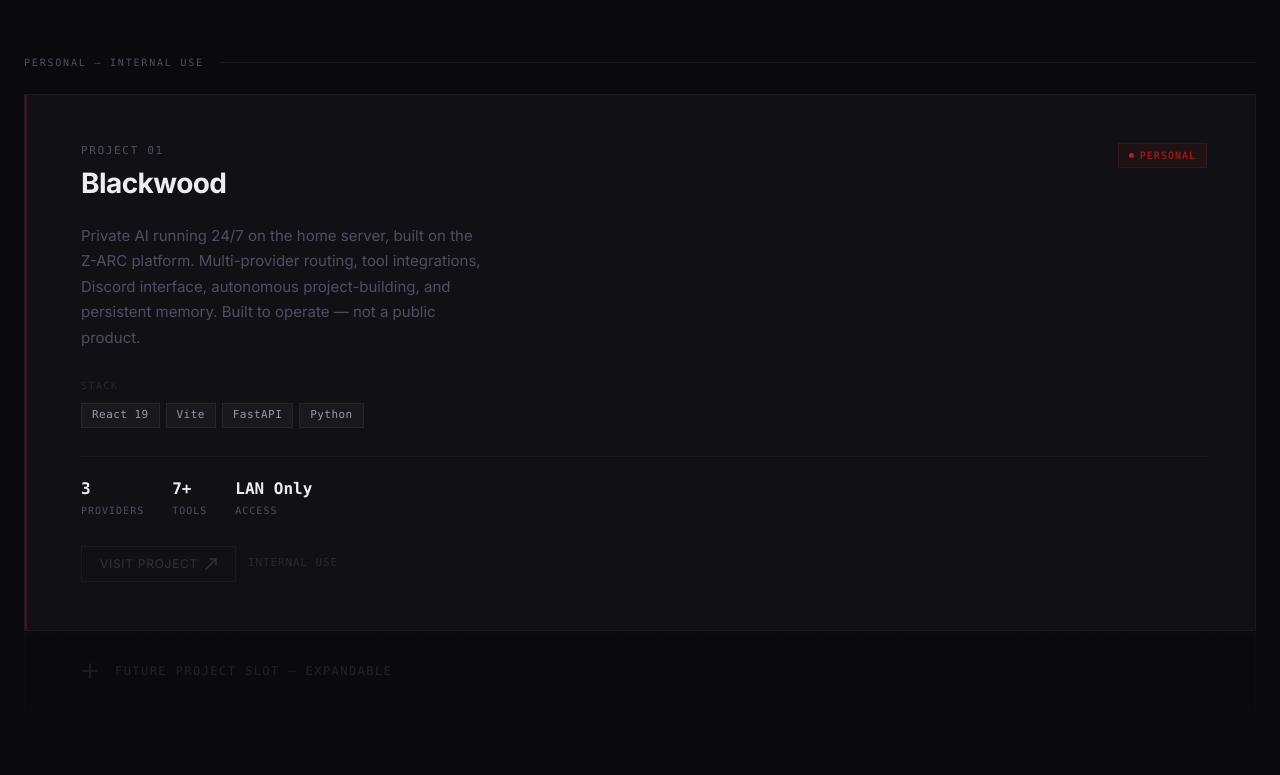
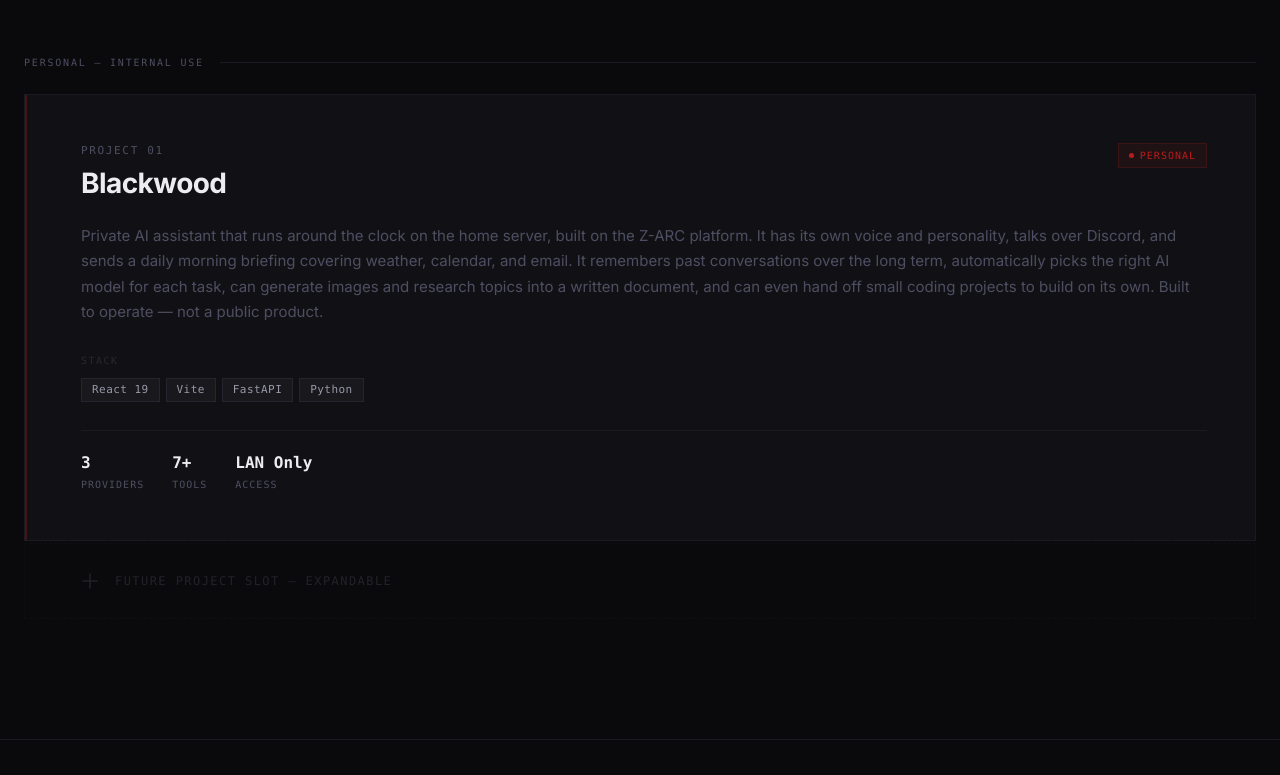
Before and after one commit to ziaboy123/portfolio, a Next.js app: page / in a window 1280 px wide. Shown: the part 2725-3500 px from the top of the page. Built offline with nearby package versions, Linux system fonts and the light colour scheme.

Commit message:
Expand Blackwood card description and remove unused visit link

```diff
--- a/components/sections/Projects.jsx
+++ b/components/sections/Projects.jsx
@@ -61,7 +61,8 @@ const PERSONAL_PROJECTS = [
     urlNote: 'INTERNAL USE',
     screenshot: null,
     noVisual: true,
-    description: 'Private AI running 24/7 on the home server, built on the Z-ARC platform. Multi-provider routing, tool integrations, Discord interface, autonomous project-building, and persistent memory. Built to operate — not a public product.',
+    hideLink: true,
+    description: 'Private AI assistant that runs around the clock on the home server, built on the Z-ARC platform. It has its own voice and personality, talks over Discord, and sends a daily morning briefing covering weather, calendar, and email. It remembers past conversations over the long term, automatically picks the right AI model for each task, can generate images and research topics into a written document, and can even hand off small coding projects to build on its own. Built to operate — not a public product.',
     stack: ['React 19', 'Vite', 'FastAPI', 'Python'],
     metrics: [
       { label: 'Providers', value: '3' },
--- a/components/ui/ProjectCard.jsx
+++ b/components/ui/ProjectCard.jsx
@@ -65,7 +65,7 @@ export default function ProjectCard({ project, index }) {
           </div>
 
           {/* Description */}
-          <p style={{ fontSize: '15px', color: 'var(--text-muted)', lineHeight: 1.7, marginBottom: '28px', maxWidth: '400px' }}>
+          <p style={{ fontSize: '15px', color: 'var(--text-muted)', lineHeight: 1.7, marginBottom: '28px', maxWidth: noVisual ? 'none' : '400px' }}>
             {project.description}
           </p>
 
@@ -95,6 +95,7 @@ export default function ProjectCard({ project, index }) {
         </div>
 
         {/* Footer */}
+        {!project.hideLink && (
           <div style={{ marginTop: '28px', display: 'flex', alignItems: 'center', gap: '12px' }}>
             {project.url ? (
               <a
@@ -118,6 +119,7 @@ export default function ProjectCard({ project, index }) {
               </>
             )}
           </div>
+        )}
       </div>
 
       {/* Visual panel */}
```
Lines whose indentation alone changed are shown as unchanged.
